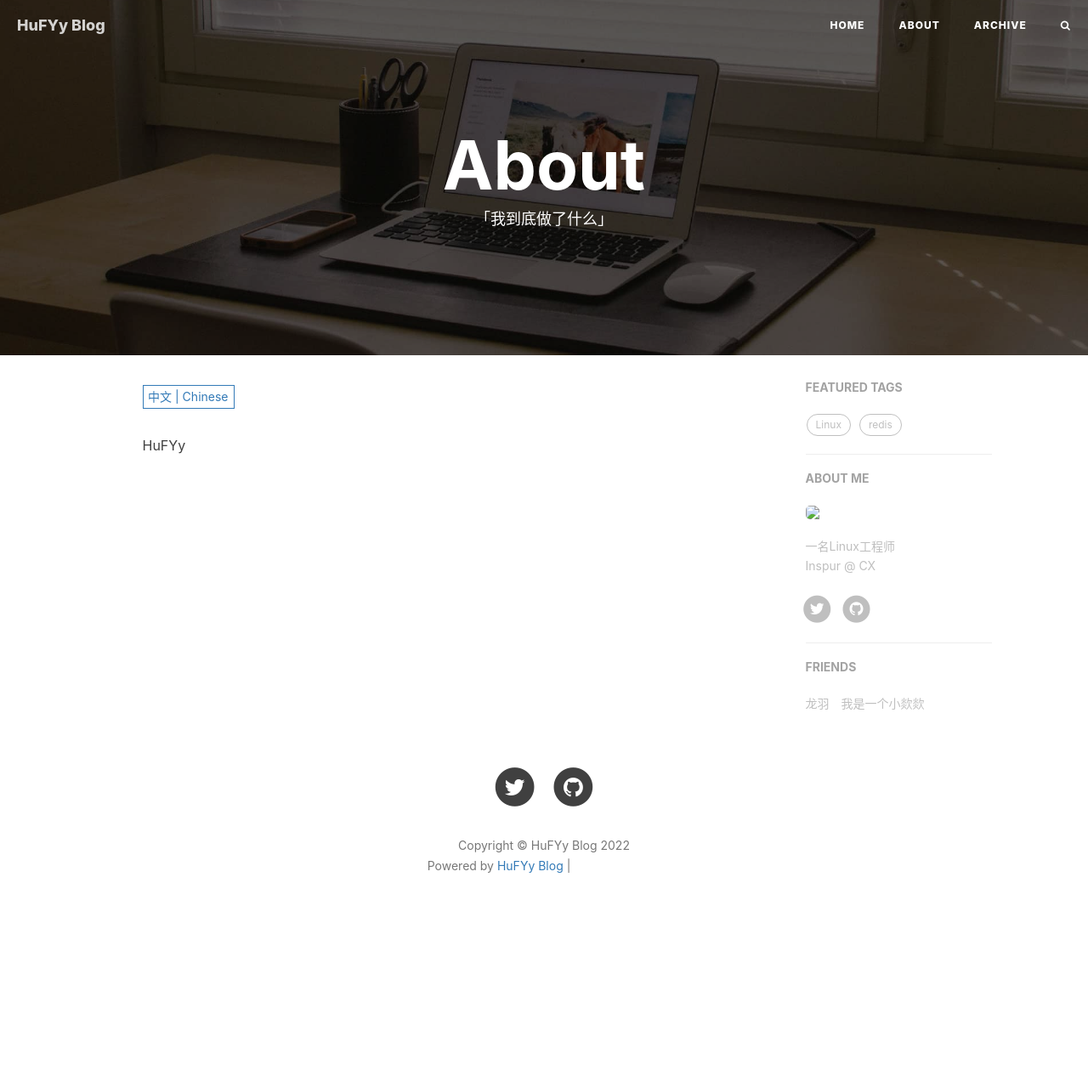
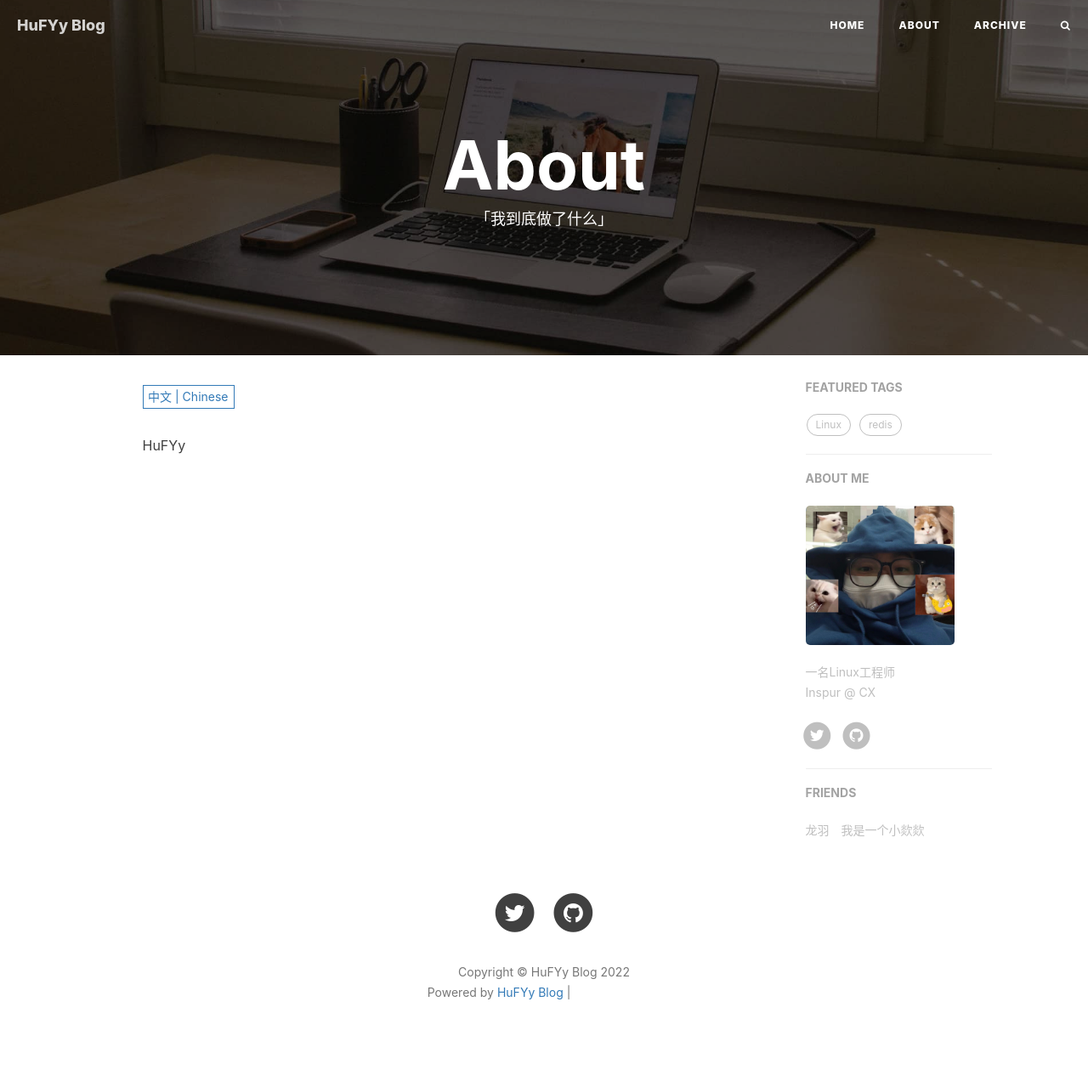
Before and after one commit to hufyy/hufyy.github.io, a Jekyll site: the page built from about.html, in a window 1280 px wide. Shown: the whole page at 85% size. Built offline with Jekyll 4.4.1, drawn with Linux system fonts in a browser that asks for light colours; nearby versions of some CDN libraries; comment, search, counter and statistics services are not loaded; before the commit the page ends 1123 px from its top, so only the background shows below that; grey boxes are pictures that could not be loaded.

Commit message:
change pic

```diff
--- a/_config.yml
+++ b/_config.yml
@@ -74,8 +74,9 @@ netease_comment: false
 sidebar: true # whether or not using Sidebar.
 sidebar-about-description: "一名Linux工程师 <br> Inspur @ CX"
 #sidebar-avatar: https://github.com/Huxpro.png # use absolute URL, seeing it's used in both `/` and `/about/`
-#sidebar-avatar: https://github.com/hufyy/hufyy.github.io/blob/master/img/hfy.png?raw=true  # use absolute URL, seeing it's used in both `/` and `/about/`
-sidebar-avatar: img/hfy.png  # use absolute URL, seeing it's used in both `/` and `/about/`
+sidebar-avatar: https://raw.githubusercontent.com/hufyy/hufyy.github.io/master/img/hfy.png  # use absolute URL, seeing it's used in both `/` and `/about/`
+#sidebar-avatar: img/hfy.png  # use absolute URL, seeing it's used in both `/` and `/about/`
+#https://raw.githubusercontent.com/hufyy/hufyy.github.io/master/img/hfy.png
 
 # Featured Tags
 featured-tags: true # whether or not using Feature-Tags
```
